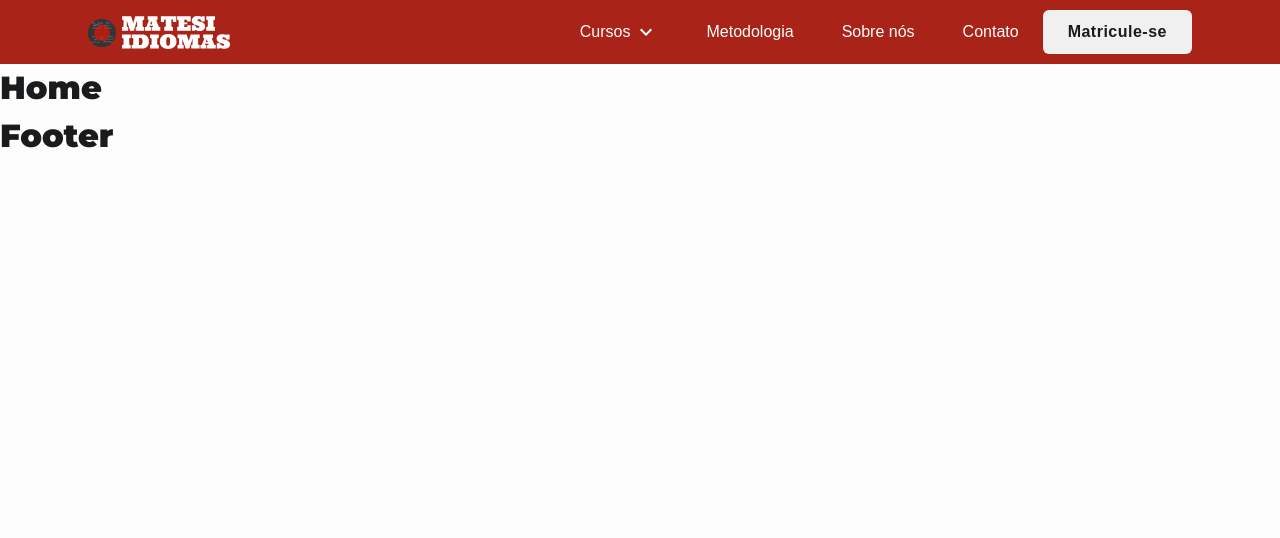
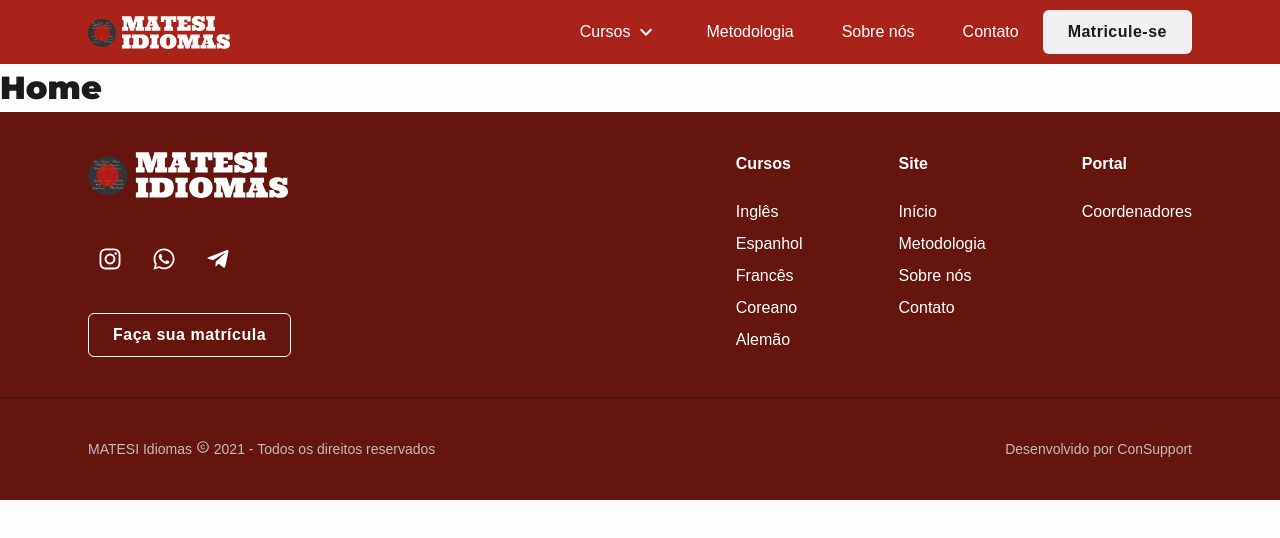
Before and after one commit to tfeijo/matesi-frontend, a React (Create React App) app: page / in a window 1280 px wide. Shown: the top 538 px of the page. Built offline with nearby package versions, Linux system fonts and the light colour scheme; a web font is replaced by a local one.

Commit message:
Add Footer component

```diff
--- a/src/components/Footer/index.tsx
+++ b/src/components/Footer/index.tsx
@@ -1,5 +1,108 @@
+import { Link, useHistory } from 'react-router-dom';
+import { FaInstagram, FaWhatsapp, FaTelegramPlane } from 'react-icons/fa';
+import { MdCopyright } from 'react-icons/md';
+import logoWhite from '../../assets/logo-white.svg';
+
+import Button from '../Button';
+import {
+  Container,
+  ContentContainer,
+  TopContent,
+  Divider,
+  BottomContent,
+} from './styles';
+
 const Footer: React.FC = () => {
-  return <h1>Footer</h1>;
+  const history = useHistory();
+
+  function handleNavigateToEnroll() {
+    history.push('/matricular');
+  }
+
+  return (
+    <Container>
+      <ContentContainer>
+        <TopContent>
+          <div className="cta-content">
+            <img src={logoWhite} alt="MATESI Idiomas" />
+
+            <div>
+              <Button variant="ghost-white" iconOnly icon={FaInstagram} />
+              <Button variant="ghost-white" iconOnly icon={FaWhatsapp} />
+              <Button variant="ghost-white" iconOnly icon={FaTelegramPlane} />
+            </div>
+
+            <Button variant="outline-white" onClick={handleNavigateToEnroll}>
+              Faça sua matrícula
+            </Button>
+          </div>
+
+          <div className="sitemap">
+            <div className="list-block">
+              <h3>Cursos</h3>
+              <ul>
+                <li>
+                  <Link to="/cursos/ingles">Inglês</Link>
+                </li>
+                <li>
+                  <Link to="/cursos/espanhol">Espanhol</Link>
+                </li>
+                <li>
+                  <Link to="/cursos/frances">Francês</Link>
+                </li>
+                <li>
+                  <Link to="/cursos/coreano">Coreano</Link>
+                </li>
+                <li>
+                  <Link to="/cursos/alemao">Alemão</Link>
+                </li>
+              </ul>
+            </div>
+
+            <div className="list-block">
+              <h3>Site</h3>
+              <ul>
+                <li>
+                  <Link to="/">Início</Link>
+                </li>
+                <li>
+                  <Link to="/metodologia">Metodologia</Link>
+                </li>
+                <li>
+                  <Link to="/sobre-nos">Sobre nós</Link>
+                </li>
+                <li>
+                  <Link to="/contato">Contato</Link>
+                </li>
+              </ul>
+            </div>
+
+            <div className="list-block">
+              <h3>Portal</h3>
+              <ul>
+                <li>
+                  <Link to="/cursos/ingles">Coordenadores</Link>
+                </li>
+              </ul>
+            </div>
+          </div>
+        </TopContent>
+      </ContentContainer>
+
+      <Divider />
+
+      <ContentContainer>
+        <BottomContent>
+          <p>
+            MATESI Idiomas <MdCopyright /> {new Date().getFullYear()} - Todos os
+            direitos reservados
+          </p>
+
+          <p>Desenvolvido por ConSupport</p>
+        </BottomContent>
+      </ContentContainer>
+    </Container>
+  );
 };
 
 export default Footer;
--- /dev/null
+++ b/src/components/Footer/styles.ts
@@ -0,0 +1,107 @@
+import { darken, lighten } from 'polished';
+import styled from 'styled-components';
+import { container } from '../../styles/shared';
+
+export const Container = styled.footer`
+  background: ${({ theme }) => darken(0.15, theme.colors.red_base)};
+`;
+
+export const ContentContainer = styled.div`
+  ${container}
+  padding-top: 4rem;
+  padding-bottom: 4rem;
+`;
+
+export const TopContent = styled.div`
+  @media screen and (min-width: ${({ theme }) => theme.breakpoints.md}) {
+    display: flex;
+    justify-content: space-between;
+    gap: 9.6rem;
+  }
+
+  .cta-content {
+    img {
+      width: 20rem;
+    }
+
+    > div {
+      display: flex;
+      align-items: center;
+      margin-top: 3.2rem;
+      margin-bottom: 3.2rem;
+
+      button + button {
+        margin-left: 1rem;
+      }
+    }
+  }
+
+  .sitemap {
+    margin-top: 4.8rem;
+    display: grid;
+    grid-template-columns: repeat(auto-fill, minmax(100px, 1fr));
+    grid-gap: 4rem;
+
+    @media screen and (min-width: ${({ theme }) => theme.breakpoints.md}) {
+      margin-top: 0;
+      grid-template-columns: repeat(3, min-content);
+      gap: 8rem;
+    }
+
+    @media screen and (min-width: ${({ theme }) => theme.breakpoints.lg}) {
+      gap: 9.6rem;
+    }
+
+    h3 {
+      font: var(--font-paragraph-bold);
+      margin-bottom: 2rem;
+      color: ${({ theme }) => theme.colors.white};
+    }
+
+    ul li {
+      list-style: none;
+      padding: 0.4rem 0;
+
+      a {
+        width: 100%;
+        display: inline-block;
+        text-decoration: none;
+        color: ${({ theme }) => theme.colors.white};
+        transition: opacity 0.2s;
+
+        &:hover {
+          opacity: 0.5;
+        }
+
+        @media screen and (min-width: ${({ theme }) => theme.breakpoints.md}) {
+          width: unset;
+          padding: initial;
+        }
+      }
+    }
+  }
+`;
+
+export const Divider = styled.hr`
+  height: 2px;
+  width: 100%;
+  border: 0;
+  background-color: ${({ theme }) => darken(0.2, theme.colors.red_base)};
+`;
+
+export const BottomContent = styled.div`
+  @media screen and (min-width: ${({ theme }) => theme.breakpoints.md}) {
+    display: flex;
+    justify-content: space-between;
+  }
+
+  p {
+    color: ${({ theme }) => lighten(0.1, theme.colors.silver_base)};
+    font: var(--font-paragraph-small);
+    margin-bottom: 1.6rem;
+
+    @media screen and (min-width: ${({ theme }) => theme.breakpoints.md}) {
+      margin-bottom: 0;
+    }
+  }
+`;
```
